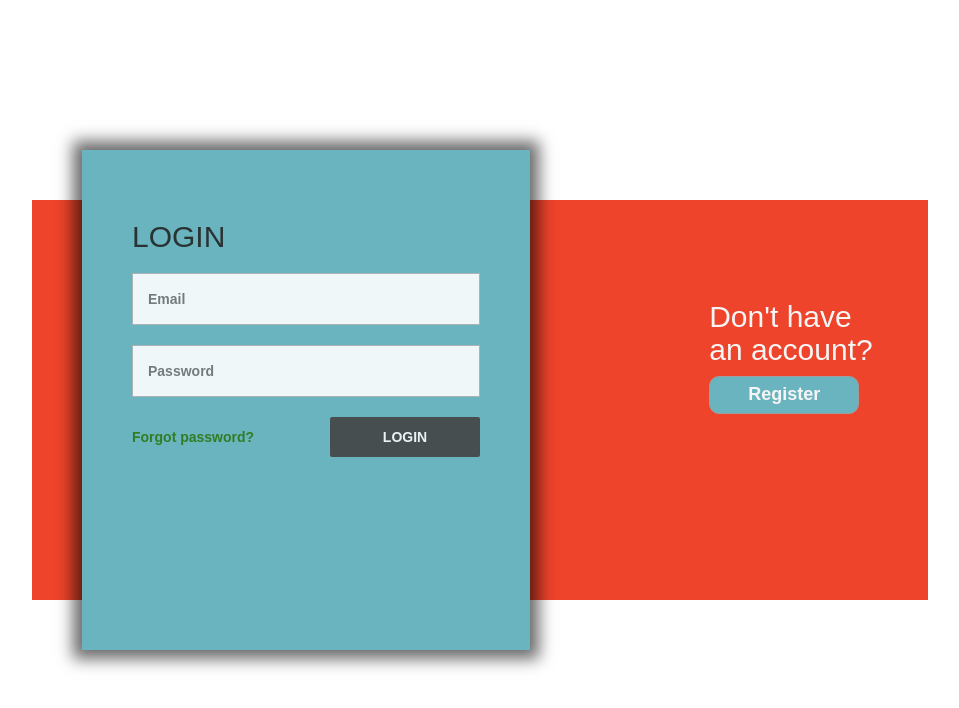
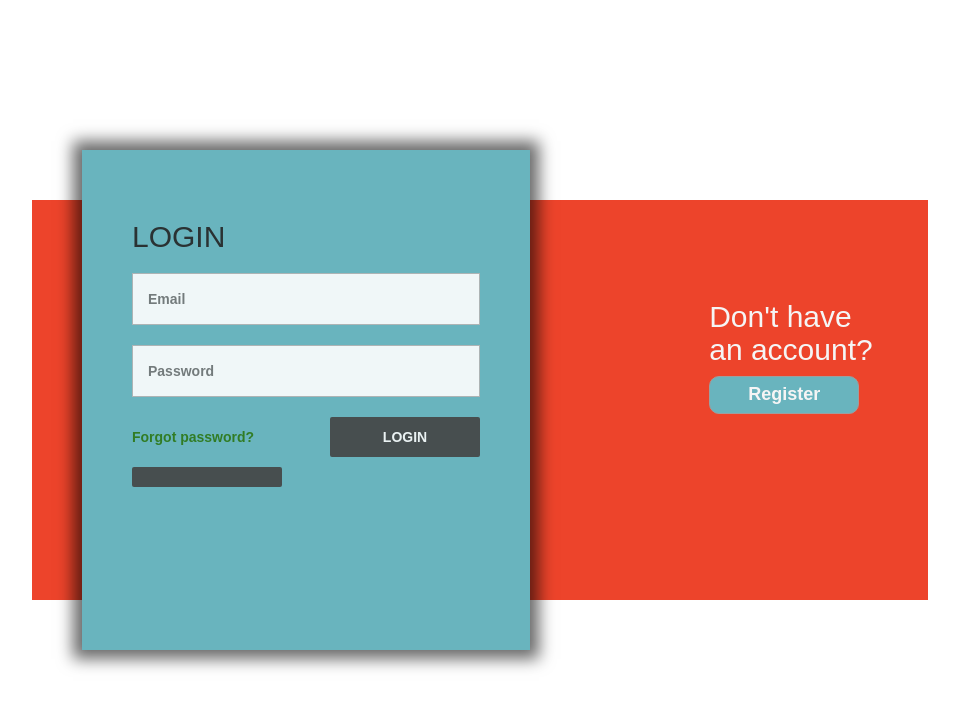
Before and after one commit to gouri10/signInForTest, a plain HTML site: page index.html in a window 1280 px wide. Shown: the whole page, without its empty margins (160-1119 px from the left). Drawn offline with nearby package versions, Linux system fonts and the light colour scheme; no server answers.

Commit message:
minor style change of google button

```diff
--- a/assets/css/signinstyle.css
+++ b/assets/css/signinstyle.css
@@ -24,10 +24,22 @@ ul{
 
             }
 
-            .g-signin2{
-                display:inline-block;
-                width:90px;
-            }
+
+            .g-signin2
+{
+    max-width: 150px;
+    width: 100%;
+    background: #444444;
+    color: #f9f9f9;
+    border: none;
+    padding: 10px;
+    text-transform: uppercase;
+    border-radius: 2px;
+    margin-top:10px;
+    display:block;
+}
+
+
 
 
 /* ****************************************** */
@@ -152,6 +164,8 @@ a{
     display:inline-block;
     padding:10px 0;
 }
+
+
 
 .register-show input[type="text"], .register-show input[type="password"]{
     width: 100%;
```
